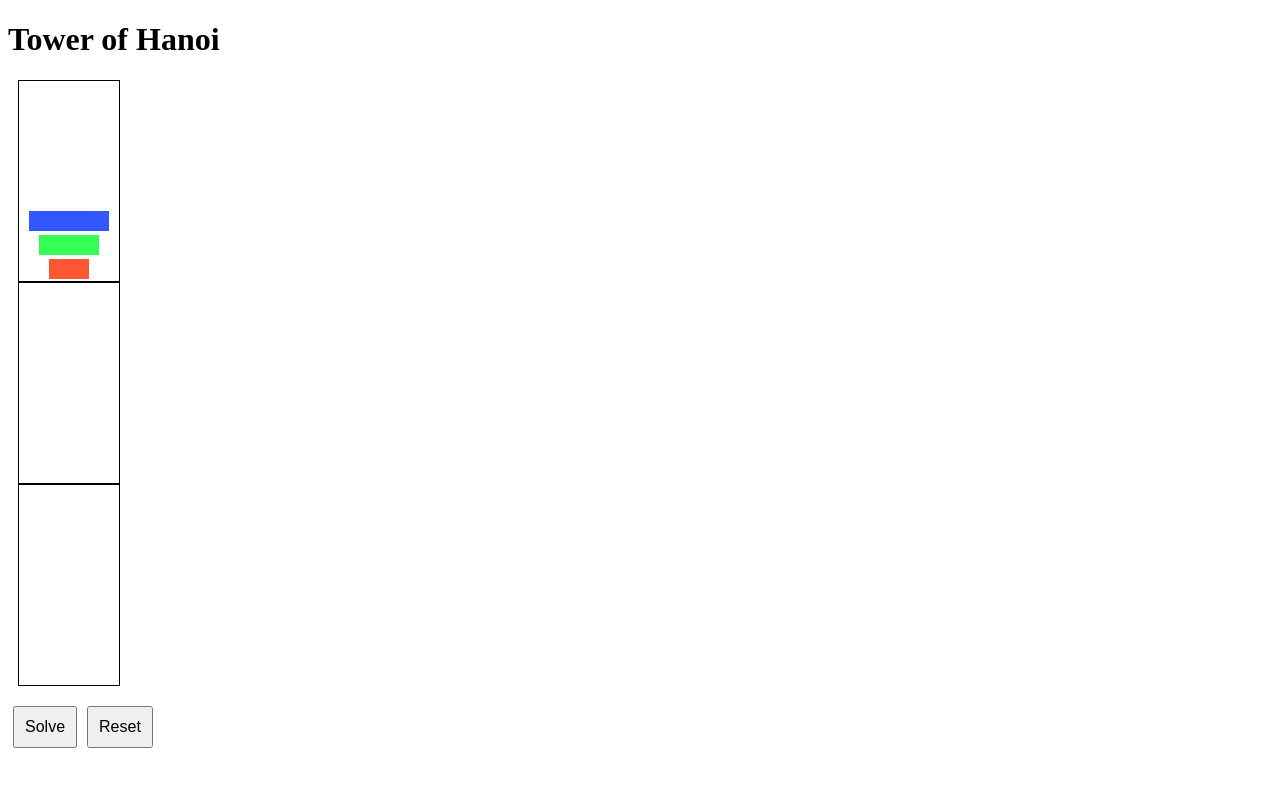
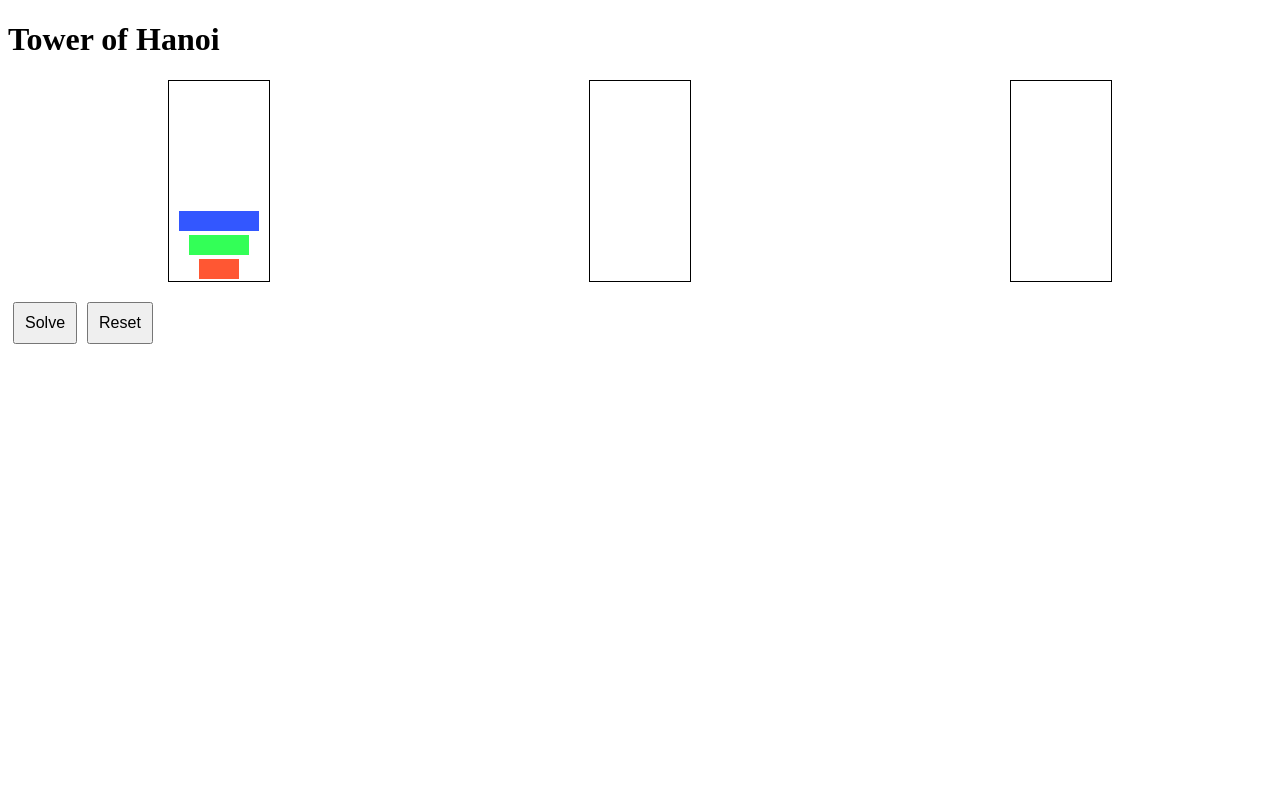
Before and after one commit to Cerne17/Hanoi-Visualization, a React (Create React App) app: page / in a window 1280 px wide. Shown: the top 786 px of the page. Built offline with nearby package versions, Linux system fonts and the light colour scheme.

Commit message:
fix: fixed the styling issues

```diff
--- a/src/index.css
+++ b/src/index.css
@@ -1,3 +1,8 @@
+.towers {
+  display: flex;
+  justify-content: space-around;
+}
+
 .tower {
   width: 100px;
   min-height: 200px;
@@ -10,9 +15,8 @@
 
 .disk {
   height: 20px;
-  background-color: #f00;
   margin: 2px 0;
-  transition: all 0.5s ease;
+  transition: transform 0.5s ease; /* Add transition for animation */
 }
 
 .controls {
```
